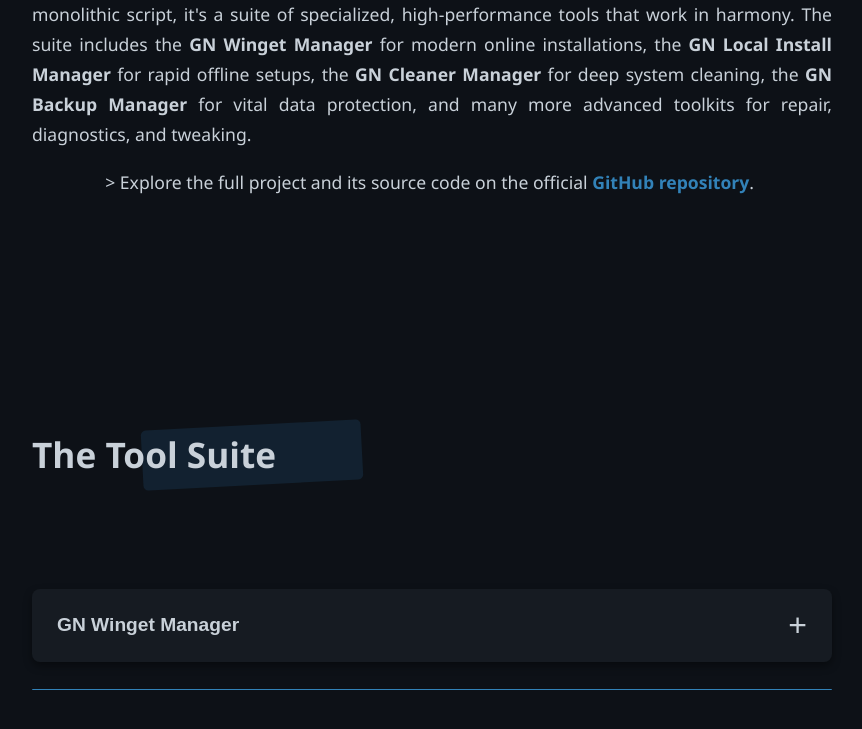
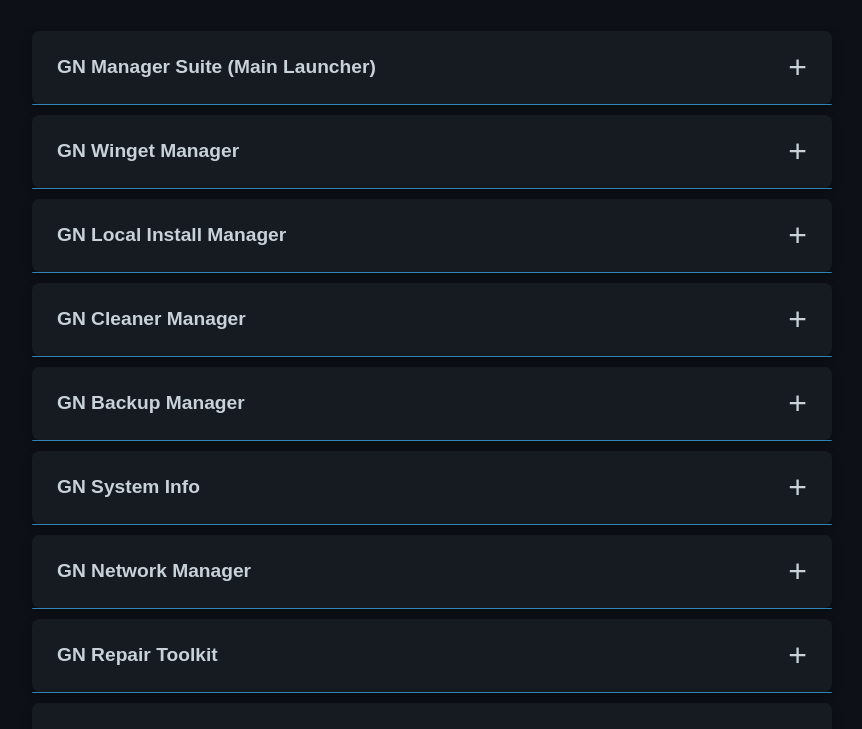
Before and after one commit to GeekNeuron/GN-Manager, a plain HTML site: page docs/index.html in a window 1280 px wide. Shown: the part 719-1448 px from the top of the page, without its empty margins (208-1070 px from the left). Drawn offline with Linux system fonts and the light colour scheme.

Commit message:
Update index.html

```diff
--- a/docs/index.html
+++ b/docs/index.html
@@ -23,13 +23,19 @@
             <p>
                 GN Manager is a comprehensive solution for Windows power users. Instead of a single, monolithic script, it's a suite of specialized, high-performance tools that work in harmony. The suite includes the <strong>GN Winget Manager</strong> for modern online installations, the <strong>GN Local Install Manager</strong> for rapid offline setups, the <strong>GN Cleaner Manager</strong> for deep system cleaning, the <strong>GN Backup Manager</strong> for vital data protection, and many more advanced toolkits for repair, diagnostics, and tweaking.
             </p>
-<p>
-                > Explore the full project and its source code on the official <a href="https://github.com/GeekNeuron/GN-Manager" target="_blank">GitHub repository</a>.
-            </p>
         </section>
 
         <section id="features">
             <h2>The Tool Suite</h2>
+
+            <div class="accordion">
+                <button class="accordion-button">GN Manager Suite (Main Launcher)</button>
+                <div class="panel">
+                    <p>This is the main gateway to the entire toolkit. For the best experience, start here.
+                    <br><strong>Instructions:</strong> To use the launcher, you must first download this script AND all 10 specialized tools from the sections below. Place all 11 `.bat` files in the <strong>same folder</strong>. Then, simply run this launcher to access everything from one central menu.</p>
+                    <a href="https://raw.githubusercontent.com/GeekNeuron/GN-Manager/main/scripts/GN_Manager_Suite.bat" class="download-button" download>Download Main Launcher</a>
+                </div>
+            </div>
 
             <div class="accordion">
                 <button class="accordion-button">GN Winget Manager</button>
@@ -42,7 +48,7 @@
             <div class="accordion">
                 <button class="accordion-button">GN Local Install Manager</button>
                 <div class="panel">
-                    <p>A simple drag-and-drop utility for offline or bulk installations. Drop a folder of your .exe and .msi installers onto the script to install them all silently.</p>
+                    <p>A simple drag-and-drop utility for offline or bulk installations. Drop a folder of your `.exe` and `.msi` installers onto the script to install them all silently.</p>
                     <a href="https://raw.githubusercontent.com/GeekNeuron/GN-Manager/main/scripts/GN_Local_Install_Manager.bat" class="download-button" download>Download Script</a>
                 </div>
             </div>
```
Lines whose indentation alone changed are shown as unchanged.
